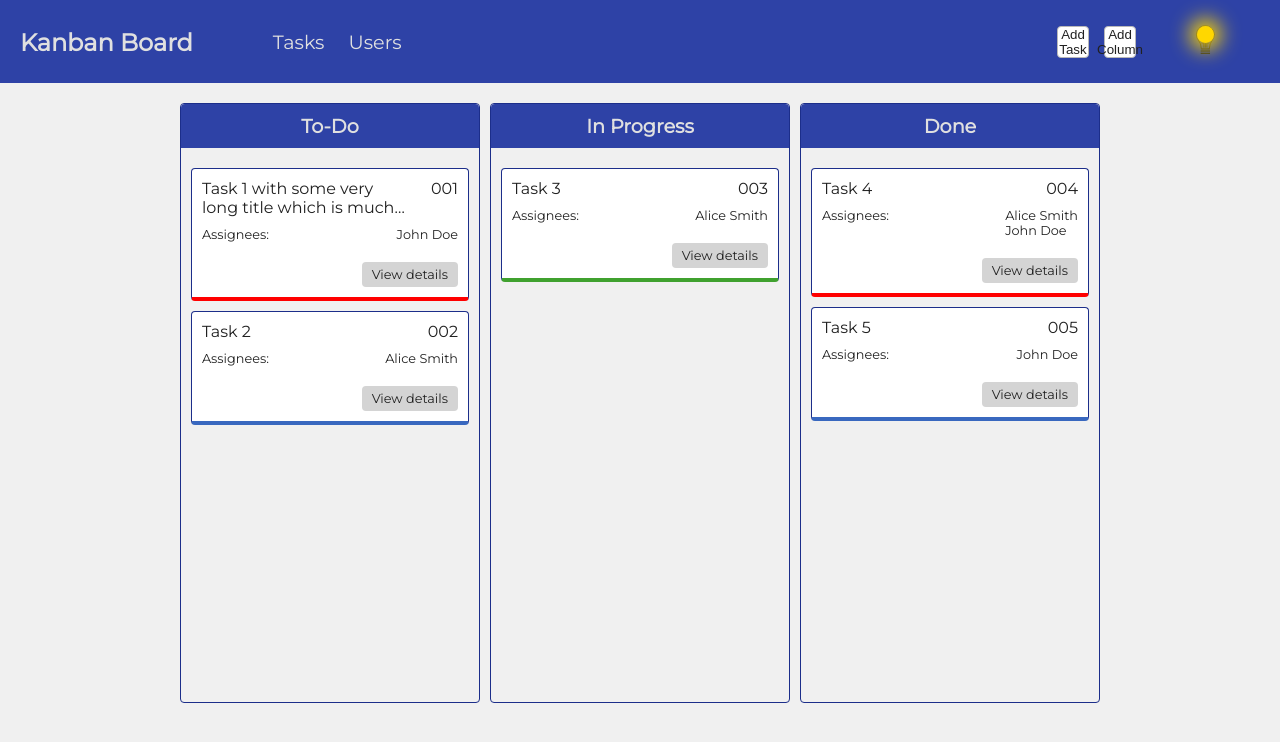
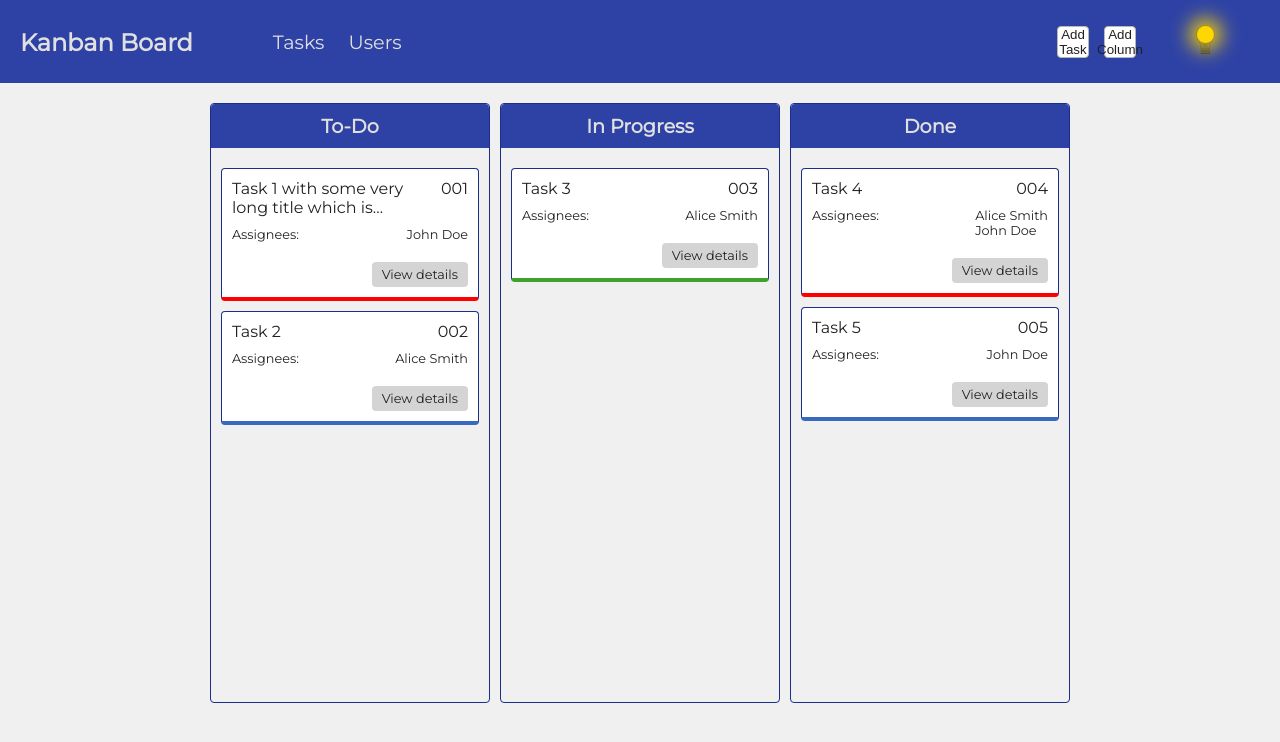
Before and after one commit to ilyas-sov/kanban-board, a React (Create React App) app: page /tasks in a window 1280 px wide. Shown: the top 742 px of the page. Built offline with nearby package versions, Linux system fonts and the light colour scheme.

Commit message:
Layout.module.scss: add styles

```diff
--- a/src/components/Layout.module.scss
+++ b/src/components/Layout.module.scss
@@ -1,4 +1,5 @@
 .main {
-  margin-top: 20px;
+  margin: 20px auto 0;
   padding: 0 20px;
+  max-width: 900px;
 }
```
